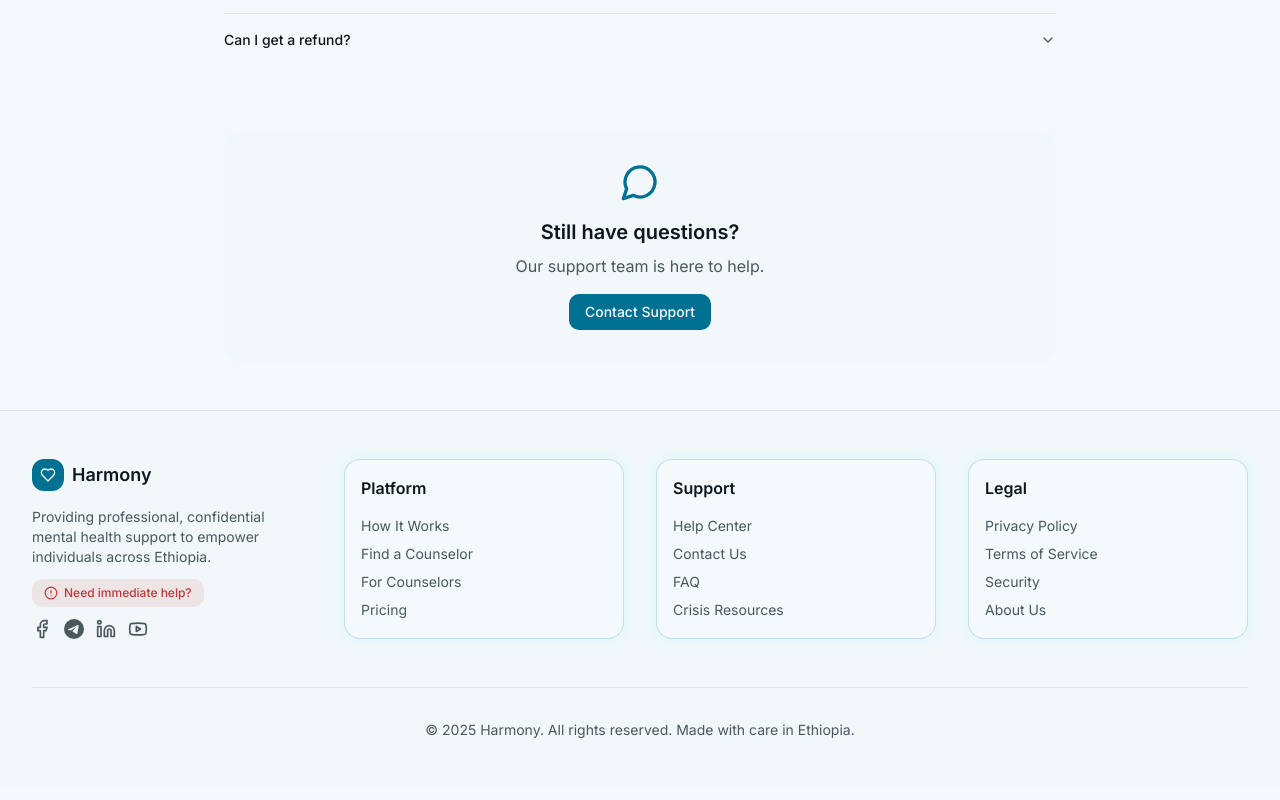
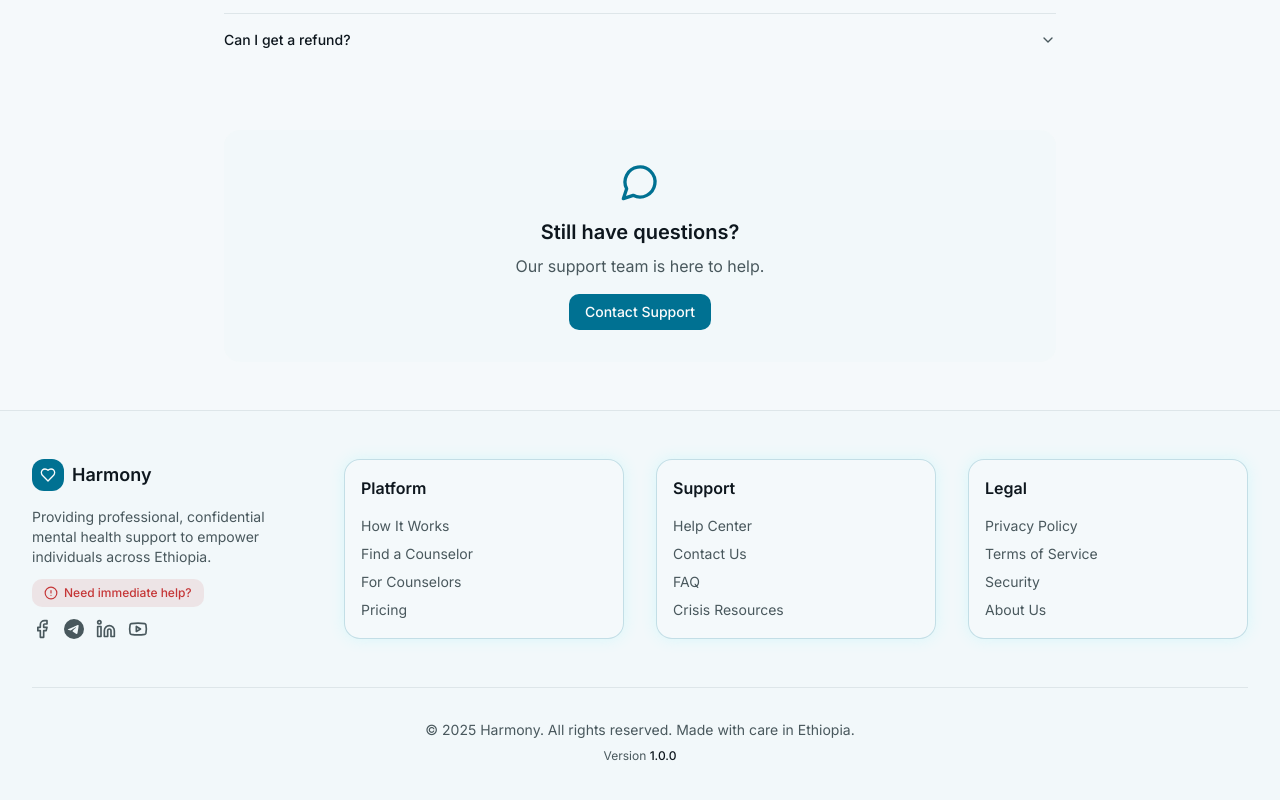
Before and after one commit to waklarua/Harmony, a Next.js app: page /faq in a window 1280 px wide. Shown: the part 1228-2028 px from the top of the page. Built offline with nearby package versions, Linux system fonts and the light colour scheme.

Commit message:
feat: add app version display in page footer
Co-authored-by: waklarua  <247603280+waklarua@users.noreply.github.com>

```diff
--- a/components/shared/page-footer.tsx
+++ b/components/shared/page-footer.tsx
@@ -1,6 +1,7 @@
 import Link from "next/link"
 import { Heart, Facebook, Linkedin, Youtube } from "lucide-react"
 import { CrisisLink } from "@/components/shared/crisis-banner"
+import { APP_VERSION } from "@/lib/version"
 
 function TelegramIcon({ className }: { className?: string }) {
   return (
@@ -139,6 +140,9 @@ export function PageFooter() {
           <p className="text-center text-sm text-muted-foreground">
             © 2025 Harmony. All rights reserved. Made with care in Ethiopia.
           </p>
+          <p className="mt-2 text-center text-xs text-muted-foreground">
+            Version <span className="font-medium text-foreground">{APP_VERSION}</span>
+          </p>
         </div>
       </div>
     </footer>
--- /dev/null
+++ b/lib/version.ts
@@ -0,0 +1,3 @@
+// App version — bumped automatically by v0 on each deployment/update.
+// Format: MAJOR.MINOR.PATCH
+export const APP_VERSION = "1.0.0"
```
